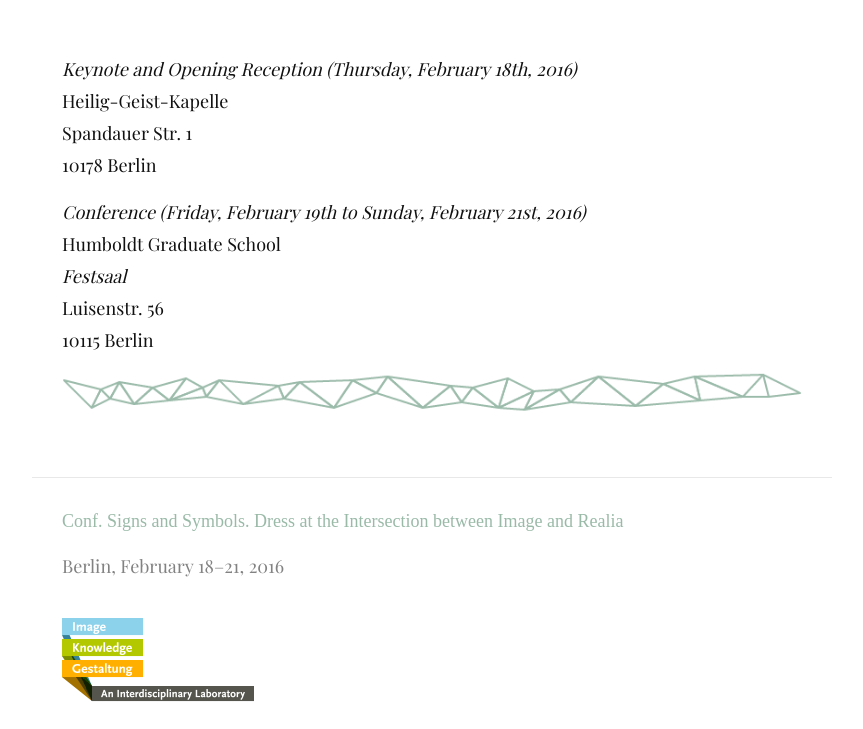
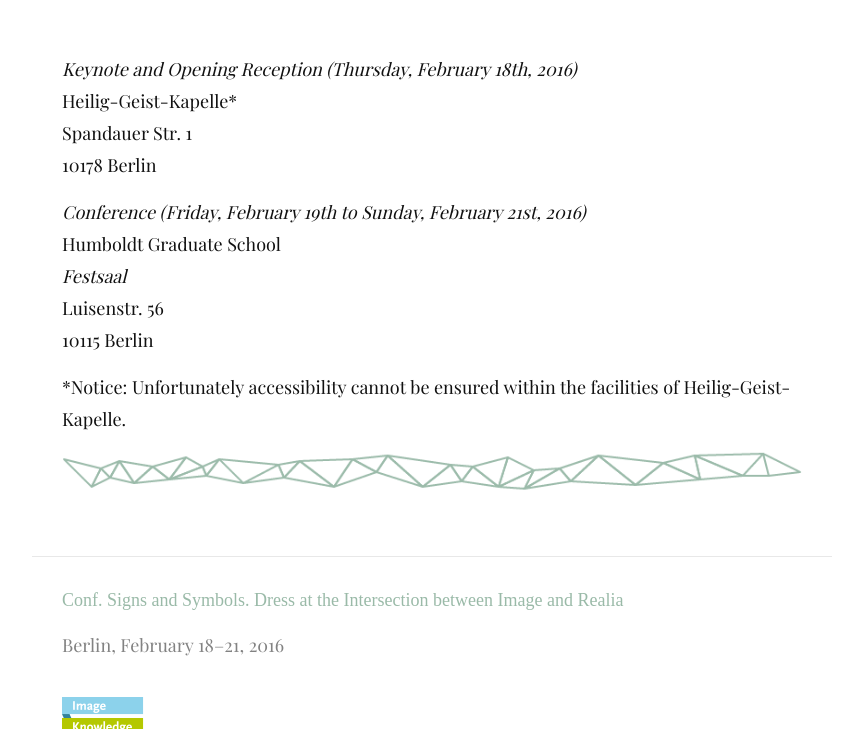
Before and after one commit to hu-bwg/website-zeichen-und-symbole, a Jekyll site: the page built from src/en/04_venue.md, in a window 1280 px wide and 900 px high, scrolled down 857 px, cut to the strip 171-900 px from the top of the window. Shown: the whole strip, without its empty margins (208-1071 px from the left). Built offline with Jekyll 4.4.1, drawn with Linux system fonts in a browser that asks for light colours; nearby versions of some CDN libraries; some web fonts are replaced.

```diff
--- a/src/en/04_venue.md
+++ b/src/en/04_venue.md
@@ -9,7 +9,7 @@ language: en
 <iframe width="100%" height="500px" frameBorder="0" src="https://a.tiles.mapbox.com/v4/frau-sabine.o0557fei.html?access_token=pk.eyJ1IjoiZnJhdS1zYWJpbmUiLCJhIjoiY2lnNm9saHZ4MGhkb3ZsbTZ5eXkwMXRhMSJ9.YNRk22lOO3ngLgUvJQovCg"></iframe>
 
 *Keynote and Opening Reception (Thursday, February 18th, 2016)*
-Heilig-Geist-Kapelle
+Heilig-Geist-Kapelle*
 Spandauer Str. 1
 10178 Berlin
 
@@ -19,4 +19,6 @@ Humboldt Graduate School
 Luisenstr. 56
 10115 Berlin
 
+*Notice: Unfortunately accessibility cannot be ensured within the facilities of Heilig-Geist-Kapelle.
+
 ![Separator](../images/separator.png)
```
Also changed, not shown: src/de/04_venue.md (+3 -1 lines).
